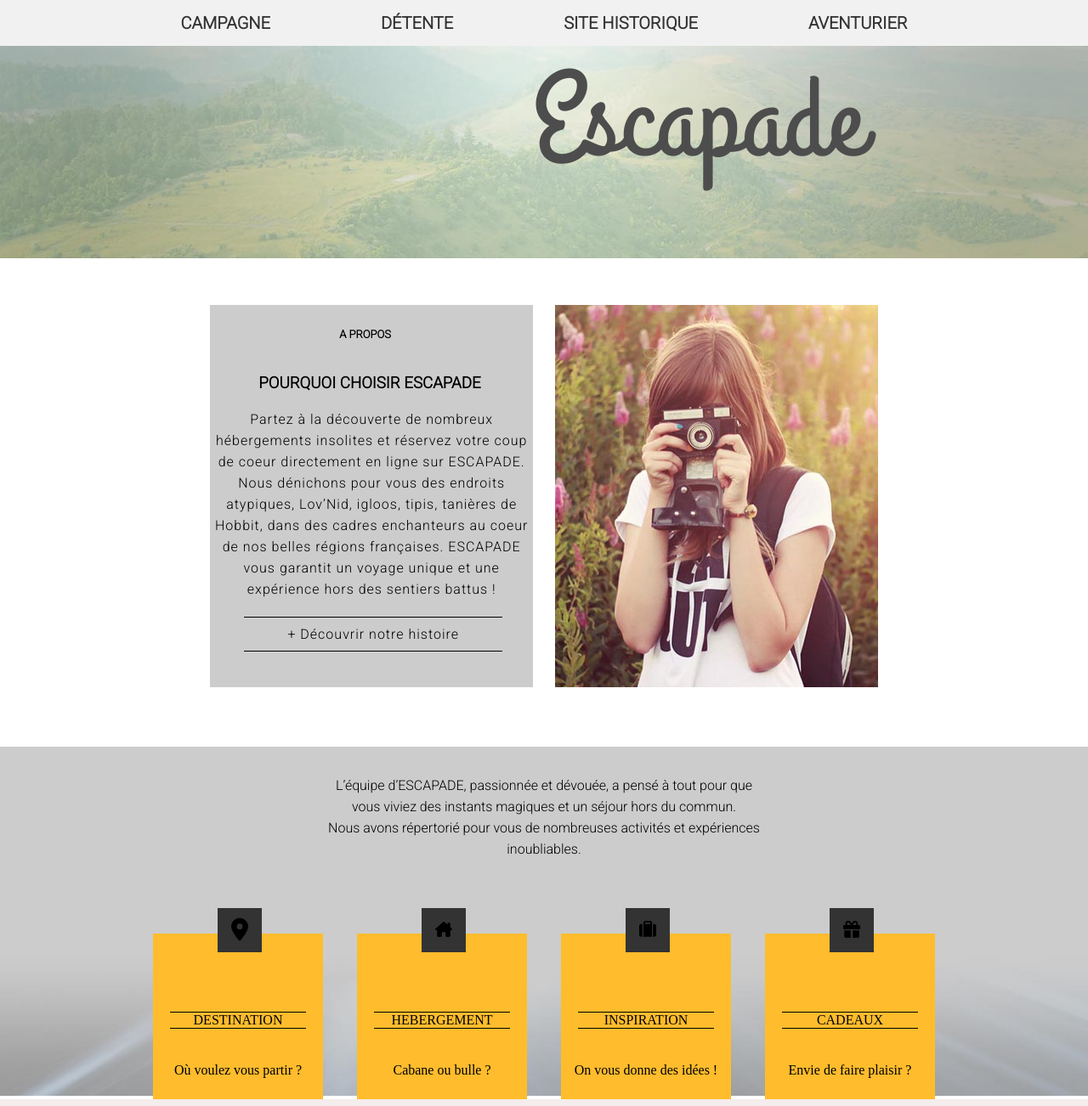
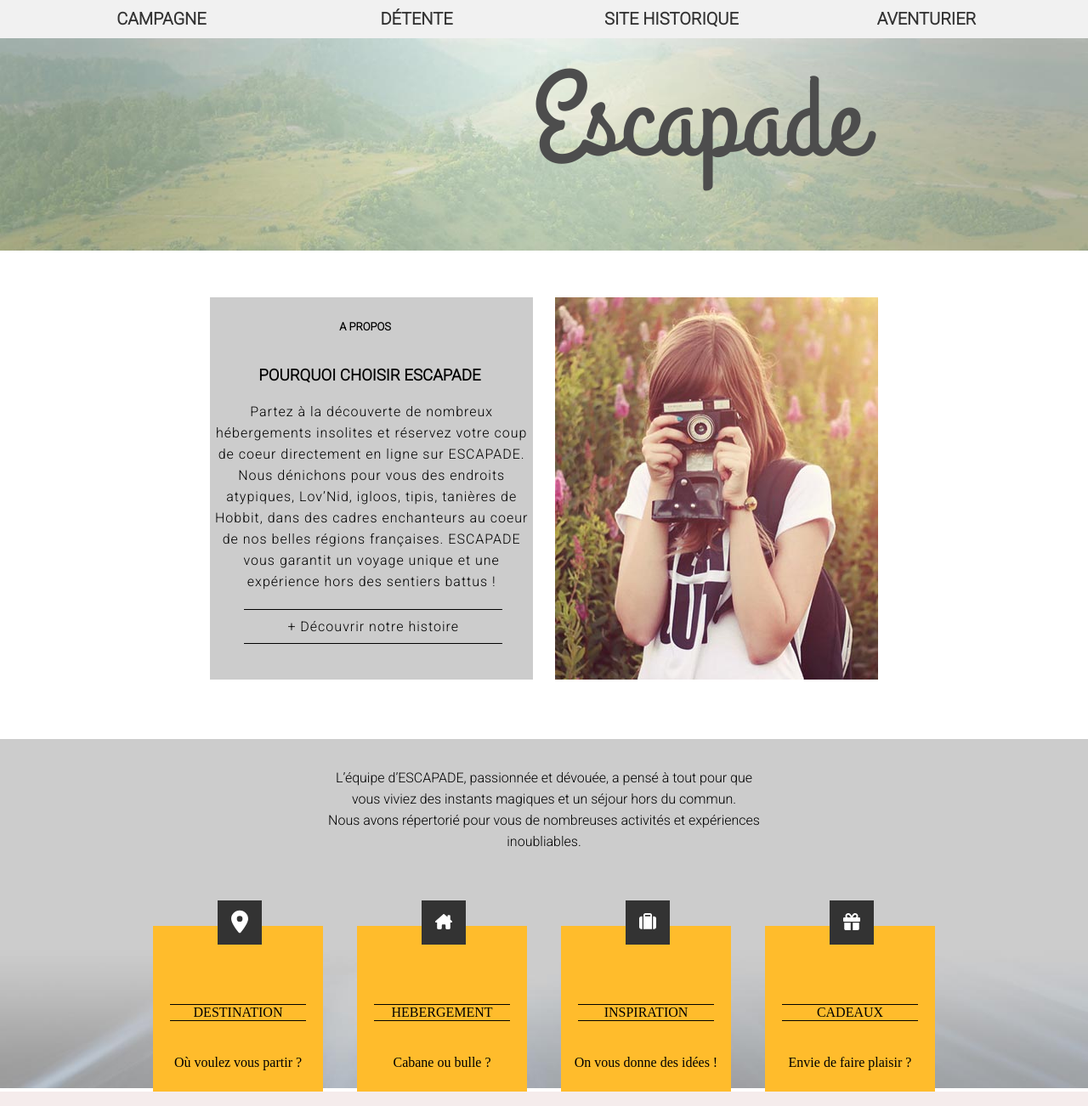
Before and after one commit to Steven-Grecescu/HTML-CSS, a plain HTML site: page Escapade code/index.html in a window 1280 px wide. Shown: the top 1302 px of the page at 85% size. Drawn offline with Linux system fonts and the light colour scheme.

Commit message:
06/10/2023

```diff
--- a/Escapade code/index.html
+++ b/Escapade code/index.html
@@ -51,28 +51,28 @@
           <div class="c-container">
             <div class="c1">
               <div class="location-container">
-              <svg class="locationsvg" xmlns="http://www.w3.org/2000/svg" height="1em" viewBox="0 0 384 512"><!--! Font Awesome Free 6.4.2 by @fontawesome - https://fontawesome.com License - https://fontawesome.com/license (Commercial License) Copyright 2023 Fonticons, Inc. --><path d="M215.7 499.2C267 435 384 279.4 384 192C384 86 298 0 192 0S0 86 0 192c0 87.4 117 243 168.3 307.2c12.3 15.3 35.1 15.3 47.4 0zM192 128a64 64 0 1 1 0 128 64 64 0 1 1 0-128z"/></svg>
+              <svg class="locationsvg" xmlns="http://www.w3.org/2000/svg" height="1em" viewBox="0 0 384 512" id="styleicon"><!--! Font Awesome Free 6.4.2 by @fontawesome - https://fontawesome.com License - https://fontawesome.com/license (Commercial License) Copyright 2023 Fonticons, Inc. --><style>svg{fill:#ffffff}</style><path d="M215.7 499.2C267 435 384 279.4 384 192C384 86 298 0 192 0S0 86 0 192c0 87.4 117 243 168.3 307.2c12.3 15.3 35.1 15.3 47.4 0zM192 128a64 64 0 1 1 0 128 64 64 0 1 1 0-128z"/></svg>
               </div>
               <div class="destination">DESTINATION</div>
               <div class="box-content">Où voulez vous partir ?</div>
             </div>
             <div class="c2">
               <div class="hebergement-container">
-              <svg class="hebergementsvg" xmlns="http://www.w3.org/2000/svg" height="1em" viewBox="0 0 576 512"><!--! Font Awesome Free 6.4.2 by @fontawesome - https://fontawesome.com License - https://fontawesome.com/license (Commercial License) Copyright 2023 Fonticons, Inc. --><style>svg{fill:#ffffff}</style><path d="M543.8 287.6c17 0 32-14 32-32.1c1-9-3-17-11-24L512 185V64c0-17.7-14.3-32-32-32H448c-17.7 0-32 14.3-32 32v36.7L309.5 7c-6-5-14-7-21-7s-15 1-22 8L10 231.5c-7 7-10 15-10 24c0 18 14 32.1 32 32.1h32v69.7c-.1 .9-.1 1.8-.1 2.8V472c0 22.1 17.9 40 40 40h16c1.2 0 2.4-.1 3.6-.2c1.5 .1 3 .2 4.5 .2H160h24c22.1 0 40-17.9 40-40V448 384c0-17.7 14.3-32 32-32h64c17.7 0 32 14.3 32 32v64 24c0 22.1 17.9 40 40 40h24 32.5c1.4 0 2.8 0 4.2-.1c1.1 .1 2.2 .1 3.3 .1h16c22.1 0 40-17.9 40-40V455.8c.3-2.6 .5-5.3 .5-8.1l-.7-160.2h32z"/></svg>
+              <svg class="hebergementsvg" xmlns="http://www.w3.org/2000/svg" height="1em" viewBox="0 0 576 512" id="styleicon"><!--! Font Awesome Free 6.4.2 by @fontawesome - https://fontawesome.com License - https://fontawesome.com/license (Commercial License) Copyright 2023 Fonticons, Inc. --><style>svg{fill:#ffffff}</style><path d="M543.8 287.6c17 0 32-14 32-32.1c1-9-3-17-11-24L512 185V64c0-17.7-14.3-32-32-32H448c-17.7 0-32 14.3-32 32v36.7L309.5 7c-6-5-14-7-21-7s-15 1-22 8L10 231.5c-7 7-10 15-10 24c0 18 14 32.1 32 32.1h32v69.7c-.1 .9-.1 1.8-.1 2.8V472c0 22.1 17.9 40 40 40h16c1.2 0 2.4-.1 3.6-.2c1.5 .1 3 .2 4.5 .2H160h24c22.1 0 40-17.9 40-40V448 384c0-17.7 14.3-32 32-32h64c17.7 0 32 14.3 32 32v64 24c0 22.1 17.9 40 40 40h24 32.5c1.4 0 2.8 0 4.2-.1c1.1 .1 2.2 .1 3.3 .1h16c22.1 0 40-17.9 40-40V455.8c.3-2.6 .5-5.3 .5-8.1l-.7-160.2h32z"/></svg>
               </div>
               <div class="hebergement">HEBERGEMENT</div>
               <div class="box-content">Cabane ou bulle ?</div>
             </div>
             <div class="c3">
               <div class="inspiration-container">
-              <svg class="inspirationsvg" xmlns="http://www.w3.org/2000/svg" height="1em" viewBox="0 0 512 512"><!--! Font Awesome Free 6.4.2 by @fontawesome - https://fontawesome.com License - https://fontawesome.com/license (Commercial License) Copyright 2023 Fonticons, Inc. --><style>svg{fill:#ffffff}</style><path d="M176 56V96H336V56c0-4.4-3.6-8-8-8H184c-4.4 0-8 3.6-8 8zM128 96V56c0-30.9 25.1-56 56-56H328c30.9 0 56 25.1 56 56V96v32V480H128V128 96zM64 96H96V480H64c-35.3 0-64-28.7-64-64V160c0-35.3 28.7-64 64-64zM448 480H416V96h32c35.3 0 64 28.7 64 64V416c0 35.3-28.7 64-64 64z"/></svg>
+              <svg class="inspirationsvg" xmlns="http://www.w3.org/2000/svg" height="1em" viewBox="0 0 512 512" id="styleicon"><!--! Font Awesome Free 6.4.2 by @fontawesome - https://fontawesome.com License - https://fontawesome.com/license (Commercial License) Copyright 2023 Fonticons, Inc. --><style>svg{fill:#ffffff}</style><path d="M176 56V96H336V56c0-4.4-3.6-8-8-8H184c-4.4 0-8 3.6-8 8zM128 96V56c0-30.9 25.1-56 56-56H328c30.9 0 56 25.1 56 56V96v32V480H128V128 96zM64 96H96V480H64c-35.3 0-64-28.7-64-64V160c0-35.3 28.7-64 64-64zM448 480H416V96h32c35.3 0 64 28.7 64 64V416c0 35.3-28.7 64-64 64z"/></svg>
               </div>
               <div class="inspiration">INSPIRATION</div>
               <div class="box-content">On vous donne des idées !</div>
             </div>
             <div class="c4">
               <div class="cadeaux-container">
-              <svg class="cadeauxsvg" xmlns="http://www.w3.org/2000/svg" height="1em" viewBox="0 0 512 512"><!--! Font Awesome Free 6.4.2 by @fontawesome - https://fontawesome.com License - https://fontawesome.com/license (Commercial License) Copyright 2023 Fonticons, Inc. --><style>svg{fill:#ffffff}</style><path d="M190.5 68.8L225.3 128H224 152c-22.1 0-40-17.9-40-40s17.9-40 40-40h2.2c14.9 0 28.8 7.9 36.3 20.8zM64 88c0 14.4 3.5 28 9.6 40H32c-17.7 0-32 14.3-32 32v64c0 17.7 14.3 32 32 32H480c17.7 0 32-14.3 32-32V160c0-17.7-14.3-32-32-32H438.4c6.1-12 9.6-25.6 9.6-40c0-48.6-39.4-88-88-88h-2.2c-31.9 0-61.5 16.9-77.7 44.4L256 85.5l-24.1-41C215.7 16.9 186.1 0 154.2 0H152C103.4 0 64 39.4 64 88zm336 0c0 22.1-17.9 40-40 40H288h-1.3l34.8-59.2C329.1 55.9 342.9 48 357.8 48H360c22.1 0 40 17.9 40 40zM32 288V464c0 26.5 21.5 48 48 48H224V288H32zM288 512H432c26.5 0 48-21.5 48-48V288H288V512z"/></svg>
+              <svg class="cadeauxsvg" xmlns="http://www.w3.org/2000/svg" height="1em" viewBox="0 0 512 512" id="styleicon"><!--! Font Awesome Free 6.4.2 by @fontawesome - https://fontawesome.com License - https://fontawesome.com/license (Commercial License) Copyright 2023 Fonticons, Inc. --><style>svg{fill:#ffffff}</style><path d="M190.5 68.8L225.3 128H224 152c-22.1 0-40-17.9-40-40s17.9-40 40-40h2.2c14.9 0 28.8 7.9 36.3 20.8zM64 88c0 14.4 3.5 28 9.6 40H32c-17.7 0-32 14.3-32 32v64c0 17.7 14.3 32 32 32H480c17.7 0 32-14.3 32-32V160c0-17.7-14.3-32-32-32H438.4c6.1-12 9.6-25.6 9.6-40c0-48.6-39.4-88-88-88h-2.2c-31.9 0-61.5 16.9-77.7 44.4L256 85.5l-24.1-41C215.7 16.9 186.1 0 154.2 0H152C103.4 0 64 39.4 64 88zm336 0c0 22.1-17.9 40-40 40H288h-1.3l34.8-59.2C329.1 55.9 342.9 48 357.8 48H360c22.1 0 40 17.9 40 40zM32 288V464c0 26.5 21.5 48 48 48H224V288H32zM288 512H432c26.5 0 48-21.5 48-48V288H288V512z"/></svg>
               </div>
               <div class="cadeaux">CADEAUX</div>
               <div class="box-content">Envie de faire plaisir ?</div>
--- a/Escapade code/style.css
+++ b/Escapade code/style.css
@@ -1,3 +1,4 @@
+/* Reinitialisation des bordures du navigateur */
 *,
 ::before,
 ::after {
@@ -6,50 +7,62 @@
     padding: 0;
 }
 
+/* Barre de navigation */
 nav a {
     display: inline-block;
     color: #333;
     font-size: 20px;
     text-decoration: none;
-    margin: 0px 65px;
+    padding-top: 10px;
     font-family: 'Roboto', sans-serif;
     font-weight: 900;
 
 }
 
-a:hover {
-    background-color: gray;
+/* zone de selection de la barre de navigation */
+a {
+    width: 300px;
+    height: 45px;
+    text-align: center;
 }
 
+/* Changement de la couleur au survol d'une des zones de selection */
+a:hover {
+    background-color: #ccc;
+}
+
+/*Taille et position de la barre de nav*/
 nav {
     width: 100%;
     background: #f1f1f1;
     display: flex;
     justify-content: center;
-    padding: 15px 0;
 }
 
+/*Header*/
 .header {
     display: inline-block;
     height: 255px;
     width: 100%;
 }
 
+/*Fond du header*/
 .bgheader {
     display: inline-block;
     height: 250px;
     width: 100%;
 }
 
+/*Logo Escapade et position*/
 .logo {
     position: absolute;
     justify-content: center;
-    display: flex;
     align-items: center;
     top: 10%;
     left: 630px;
 }
 
+/*Bloc contenant la photographe et le a propos*/
 .whyphoto {
     display: flex;
     width: 100%;
@@ -58,6 +71,7 @@ nav {
     justify-content: center;
 }
 
+/*Bloc contenant la photographe*/
 .photographe {
     display: inline-block;
     height: 450px;
@@ -65,6 +79,7 @@ nav {
     margin-left: 1%;
 }
 
+/*Bloc contenant le a propos*/
 .why {
     display: inline-block;
     left: 30%;
@@ -74,6 +89,7 @@ nav {
     margin-right: 1%;
 }
 
+/*bloc du a propos*/
 .apropos {
     margin-top: 5%;
     display: inline-block;
@@ -84,6 +100,7 @@ nav {
     font-size: small;
 }
 
+/* Titre h3 : Pourquoi choisir Escapade*/
 .premierh3 {
     display: inline-block;
     text-align: center;
@@ -94,6 +111,7 @@ nav {
     font-family: 'Roboto', sans-serif;
 }
 
+/*Paragraphe sous h3*/
 .pph3 {
     display: inline-block;
     padding-top: 5%;
@@ -103,6 +121,7 @@ nav {
     line-height: 25px;
 }
 
+/*Decouvrir notre histoire*/
 .nous {
     display: inline-block;
     margin-top: 20px;
@@ -117,6 +136,7 @@ nav {
     width: 80%;
 }
 
+/*Les 4 container pour chaque catégorie*/
 .location-container,
 .hebergement-container,
 .inspiration-container,
@@ -129,6 +149,7 @@ nav {
     height: 52px;
 }
 
+/*Les 4 SVG des container*/
 .locationsvg,
 .hebergementsvg,
 .inspirationsvg,
@@ -140,6 +161,12 @@ nav {
 
 }
 
+/*Changement de la couleur des SVG en blanc*/
+#styleicon {
+    fill: white;
+}
+
+/*Container principal qui contient tout les svg, le paragraphe et les 4 plus petit container*/
 .container {
     text-align: center;
     display: flex;
@@ -147,18 +174,21 @@ nav {
     align-items: center;
 }
 
+/*Container de l'image de fond*/
 .bgoffre {
     position: relative;
     width: 100%;
     margin-top: 20px;
 }
 
+/*Image de fond*/
 .bgoffre img {
     width: 100%;
     max-width: 100%;
     height: auto;
 }
 
+/*Container sur l'image*/
 .content {
     position: absolute;
     height: 200px;
@@ -168,6 +198,7 @@ nav {
     right: 10px;
 }
 
+/*Paragraphe*/
 .pbg {
     margin-top: 1%;
     font-family: 'Roboto', sans-serif;
@@ -175,6 +206,7 @@ nav {
 
 }
 
+/*Container des 4 carrés*/
 .c-container {
     position: absolute;
     top: 200px;
@@ -184,6 +216,7 @@ nav {
     justify-content: center;
 }
 
+/*Les 4 carrés*/
 .c1,
 .c2,
 .c3,
@@ -194,6 +227,7 @@ nav {
     margin: 0 20px;
 }
 
+/*Changement de couleur au survol d'un des carré*/
 .c1:hover,
 .c2:hover,
 .c3:hover,
@@ -201,6 +235,7 @@ nav {
     background-color: #8da881;
 }
 
+/*Changement de la couleur et suprression des bordures du texte au survol */
 .c1:hover .destination,
 .c2:hover .hebergement,
 .c3:hover .inspiration,
@@ -211,6 +246,7 @@ nav {
 
 }
 
+/*Animation au survol*/
 .c1:hover .location-container,
 .c2:hover .hebergement-container,
 .c3:hover .inspiration-container,
@@ -219,6 +255,7 @@ nav {
     transform: translateY(50px);
 }
 
+/*Animation Descente*/
 @keyframes move-in {
     0% {
         transform: translateY(0px);
@@ -230,11 +267,12 @@ nav {
 }
 
 
-
+/*Box qui contient la petite phrase en bas des carré*/
 .box-content {
     margin-top: 20%;
 }
 
+/*Mise en forme des texte en majuscule dans les carré*/
 .destination,
 .hebergement,
 .inspiration,
@@ -247,6 +285,7 @@ nav {
     height: 20px;
 }
 
+/*Bloc de la partie avis*/
 .avis {
     position: relative;
     display: inline-block;
@@ -255,6 +294,7 @@ nav {
     background-color: rgb(245, 236, 236);
 }
 
+/*Tête du bloc avis*/
 .headavis {
     text-align: center;
     justify-content: center;
@@ -263,6 +303,7 @@ nav {
     font-weight: 1000;
 }
 
+/*Bloc apostrophe gauche*/
 .apogauche {
     position: absolute;
     left: 30%;
@@ -270,12 +311,14 @@ nav {
 
 }
 
+/*Bloc apostrophe droite*/
 .apodroite {
     position: absolute;
     top: 50%;
     right: 30%;
 }
 
+/*Commentaire de jerome*/
 .jeromecom {
     position: absolute;
     margin-top: 10px;
@@ -286,6 +329,7 @@ nav {
     font-family: 'Roboto', sans-serif;
 }
 
+/*Nom de jerome*/
 .jerome {
     position: absolute;
     top: 120px;
@@ -295,27 +339,38 @@ nav {
     font-family: 'Roboto', sans-serif;
 }
 
+/*Commentaire de christine*/
 .christinecom {
     position: absolute;
     margin-top: 10px;
-    left: -250%;
+    left: -275%;
     top: 50px;
     width: 350px;
     font-style: italic;
     font-family: 'Roboto', sans-serif;
 }
 
-
+/*Nom de christine*/
 .christine {
     position: absolute;
     top: 120px;
-    right: -250%;
+    right: -200%;
     width: 200px;
     color: #6d8b60;
     font-family: 'Roboto', sans-serif;
 
 }
 
+/*footer*/
+.content-footer {
+    background-color: #8da881;
+    width: 100%;
+    height: 600px;
+    text-align: center;
+    position: relative;
+}
+
+/*Texte en blanc dans le footer*/
 .footerdesc {
     position: absolute;
     color: white;
@@ -326,20 +381,13 @@ nav {
     width: 800px;
 }
 
-.content-footer {
-    background-color: #8da881;
-    width: 100%;
-    height: 600px;
-    text-align: center;
-    position: relative;
-}
-
 .content-footer div {
     display: inline-block;
     vertical-align: top;
     margin: 0 10px;
 }
 
+/*container orange avec la premiere image dedans*/
 .domediv {
     position: absolute;
     top: 20%;
@@ -349,6 +397,7 @@ nav {
     background-color: orange
 }
 
+/*container orange avec la deuxieme image dedans*/
 .roulottediv {
     position: absolute;
     top: 20%;
@@ -358,6 +407,7 @@ nav {
     background-color: orange
 }
 
+/*container orange avec la troisieme image dedans*/
 .cabannediv {
     position: absolute;
     top: 20%;
@@ -367,6 +417,7 @@ nav {
     background-color: orange
 }
 
+/*container orange avec la quatrieme image dedans*/
 .tipidiv {
     position: absolute;
     top: 20%;
@@ -376,6 +427,7 @@ nav {
     background-color: orange
 }
 
+/*Positionnement des images*/
 .dome,
 .roulotte,
 .cabanne,
@@ -387,6 +439,7 @@ nav {
 
 }
 
+/*Changement de la police de titre h4*/
 h4 {
     font-family: 'Roboto', sans-serif;
     font-weight: bolder;
```
